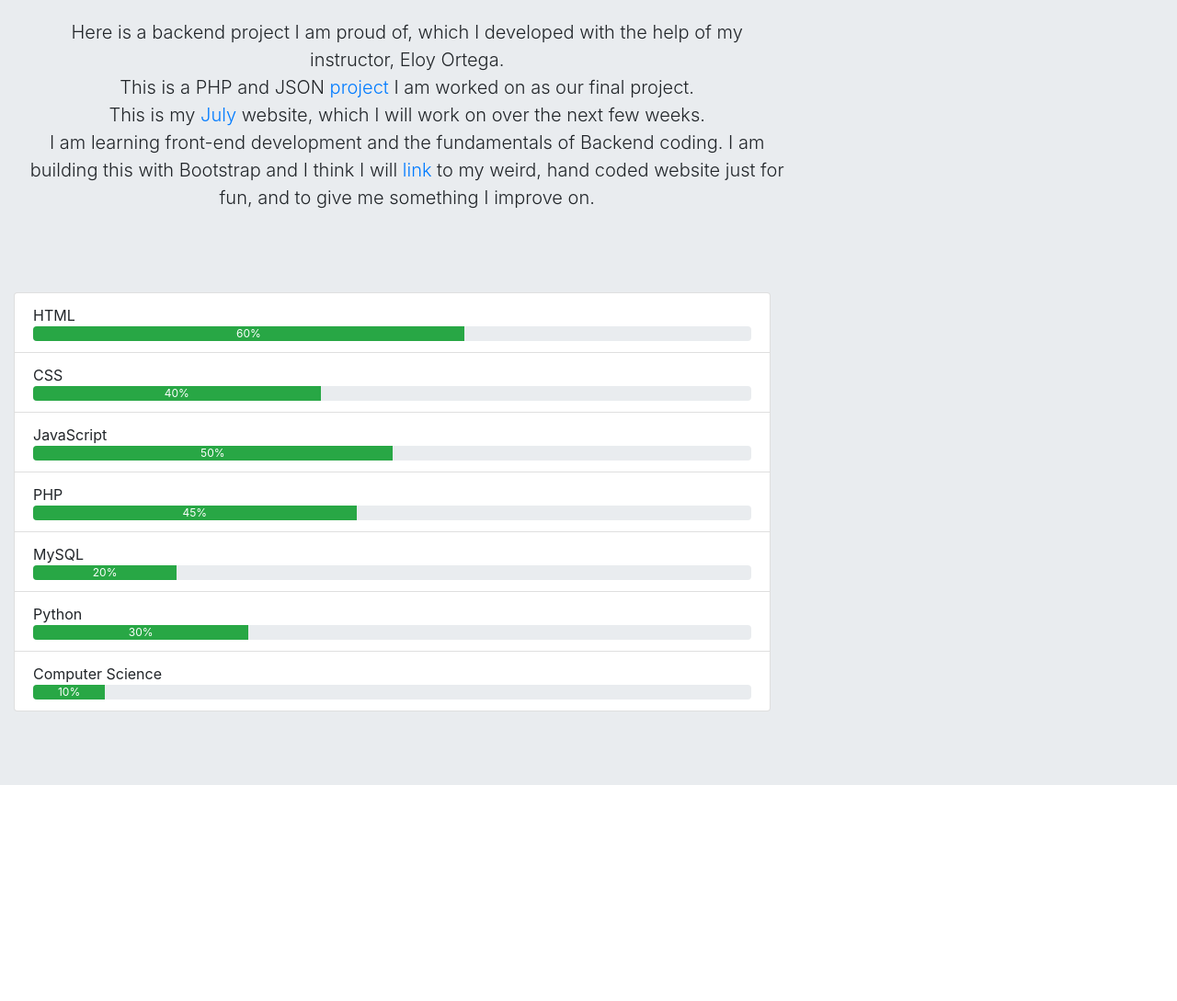
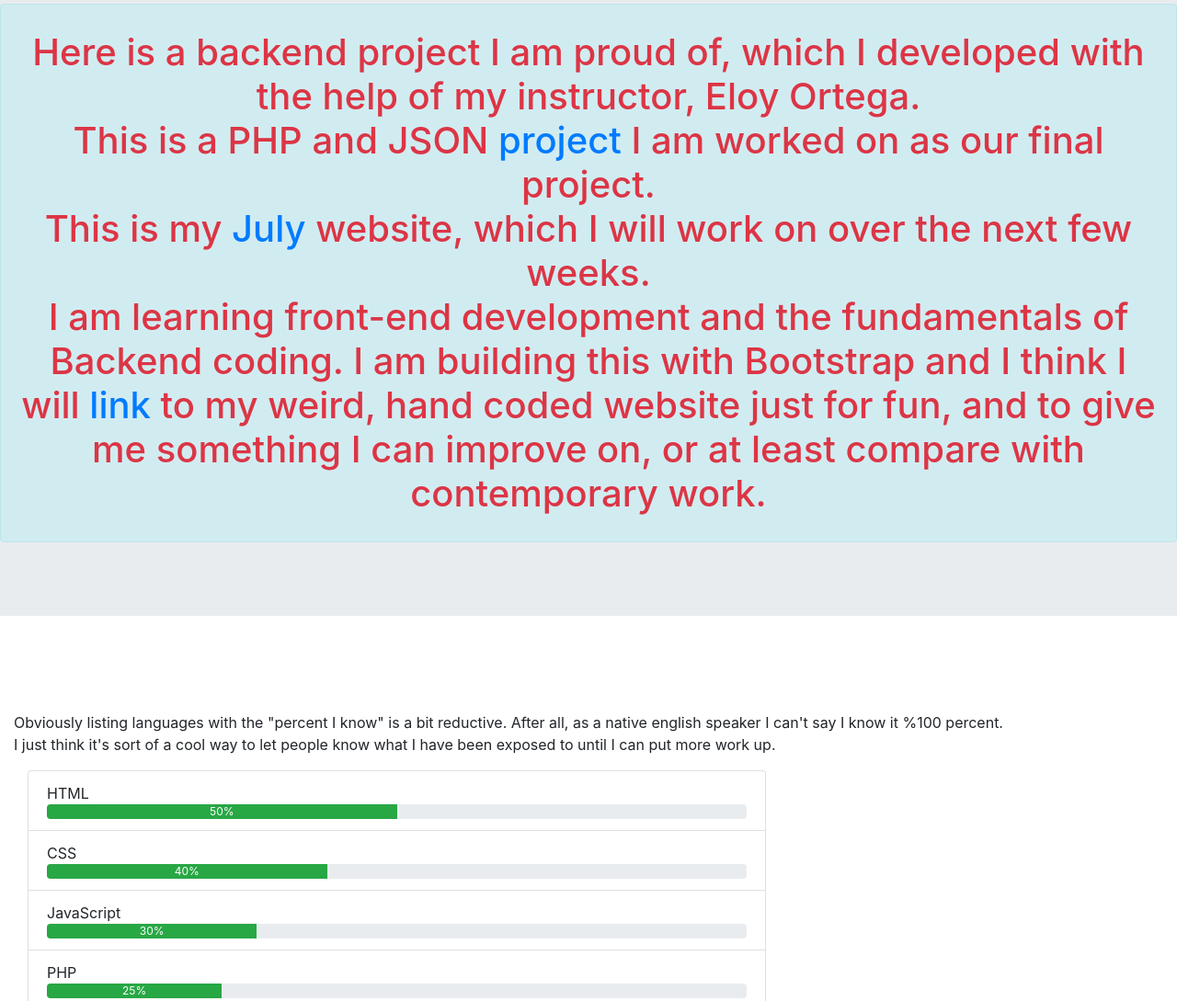
Before and after one commit to trncm00/TM_public, a plain HTML site: page index.html in a window 1280 px wide. Shown: the part 712-1801 px from the top of the page at 92% size. Before the commit the page ends 1598 px from the top, so only its background shows below. Drawn offline with nearby package versions, Linux system fonts and the light colour scheme.

Commit message:
July112020

```diff
--- a/index.html
+++ b/index.html
@@ -71,19 +71,30 @@
             <br>
             <br>
             <br>
-            <p class="col-lg-8 m-3 lead" style ="text-align:center">
+
+						<div class ="alert alert-info" role="alert">
+				<h1 class="text-danger" >
+    <p class="lead"><p class="" style ="text-align:center">
 				Here is a backend project I am proud of, which I developed with the help of my instructor, Eloy Ortega.<br>
 				This is a PHP and JSON
-				<a href="http://citytechcedev.org/fssa/tm_prjct3/project3/index.php" class="text-decoration-none">project</a> I am worked on as our final project.<br> This is my <a href="https://trncm00.github.io/july2020/" class="text-decoration-none">July</a> website, which I will work on over the next few weeks. <br> I am learning front-end development and the fundamentals of Backend coding. I am building this with Bootstrap and I think I will <a href="https://trncm00.github.io/ProjectOne/index.html" class="text-decoration-none">link</a> to my weird, hand coded website just for fun, and to give me something I improve on.</p>
-			 <br>
+				<a href="http://citytechcedev.org/fssa/tm_prjct3/project3/index.php" class="text-decoration-none">project</a> I am worked on as our final project.<br> This is my <a href="https://trncm00.github.io/july2020/" class="text-decoration-none">July</a> website, which I will work on over the next few weeks. <br> I am learning front-end development and the fundamentals of Backend coding. I am building this with Bootstrap and I think I will <a href="https://trncm00.github.io/ProjectOne/index.html" class="text-decoration-none">link</a> to my weird, hand coded website just for fun, and to give me something I can improve on, or at least compare with contemporary work.</p>
+ </h1>
+			</div>
+  </div>
+</div>
+
+            			 <br>
             <br>
             <br>
+
+			<p>Obviously listing languages with the "percent I know" is a bit reductive. After all, as a native english speaker I can't say I know it %100 percent. <br> I just think it's sort of a cool way to let people know what I have been exposed to until I can put more work up.</p>
+
 <!--List group-->
             <div class="list-group">
             <ul class ="col-md-8">
 
 				<li class="list-group-item"> HTML <div class = "progress">
-				<div class="progress-bar bg-success" role ="progressbar" style="width:60%" aria-valuenow="60" aria-valuemin="0" aria-valuemax="100">60%</div>
+				<div class="progress-bar bg-success" role ="progressbar" style="width:50%" aria-valuenow="50" aria-valuemin="0" aria-valuemax="100">50%</div>
 			</div>
 
             </li>
@@ -96,13 +107,13 @@
 
 
 				<li  class="list-group-item">JavaScript				<div class = "progress">
-				<div class="progress-bar bg-success" role ="progressbar" style="width:50%" aria-valuenow="50" aria-valuemin="0" aria-valuemax="100">50%</div>
+				<div class="progress-bar bg-success" role ="progressbar" style="width:30%" aria-valuenow="30" aria-valuemin="0" aria-valuemax="100">30%</div>
 				</div></li>
 
 
 
             <li class="list-group-item">PHP <div class = "progress">
-				<div class="progress-bar bg-success" role ="progressbar" style="width:45%" aria-valuenow="45" aria-valuemin="0" aria-valuemax="100">45%</div>
+				<div class="progress-bar bg-success" role ="progressbar" style="width:25%" aria-valuenow="25" aria-valuemin="0" aria-valuemax="100">25%</div>
 			</div></li>
 
 
@@ -111,7 +122,7 @@
 			</div></li>
 
 				  <li class="list-group-item">Python<div class = "progress">
-				<div class="progress-bar bg-success " role ="progressbar" style="width:30%" aria-valuenow="30" aria-valuemin="0" aria-valuemax="100">30%</div>
+				<div class="progress-bar bg-success " role ="progressbar" style="width:25%" aria-valuenow="25" aria-valuemin="0" aria-valuemax="100">25%</div>
 			</div></li>
 
 				  <li class="list-group-item">Computer Science <div class = "progress">
```
